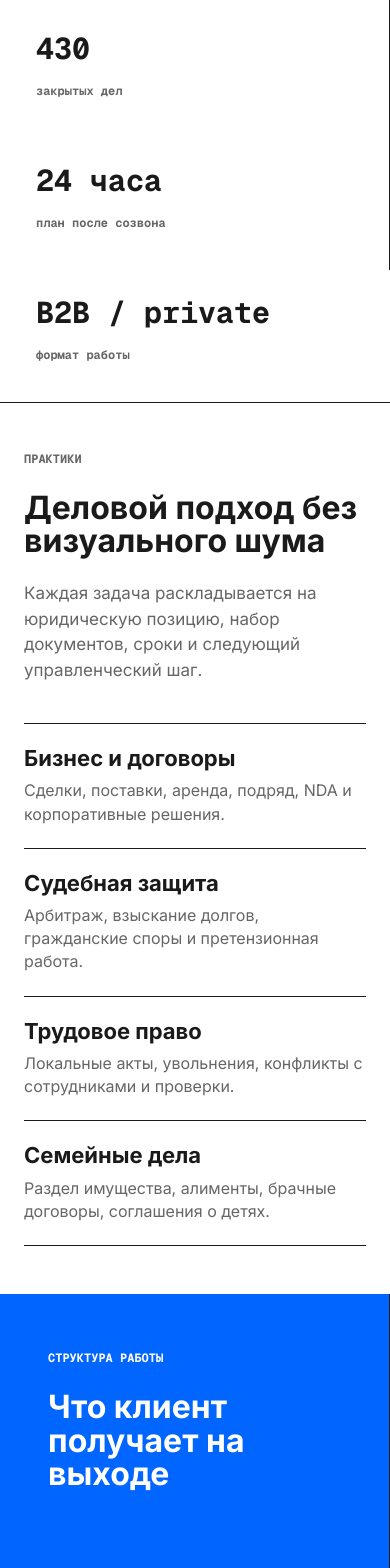
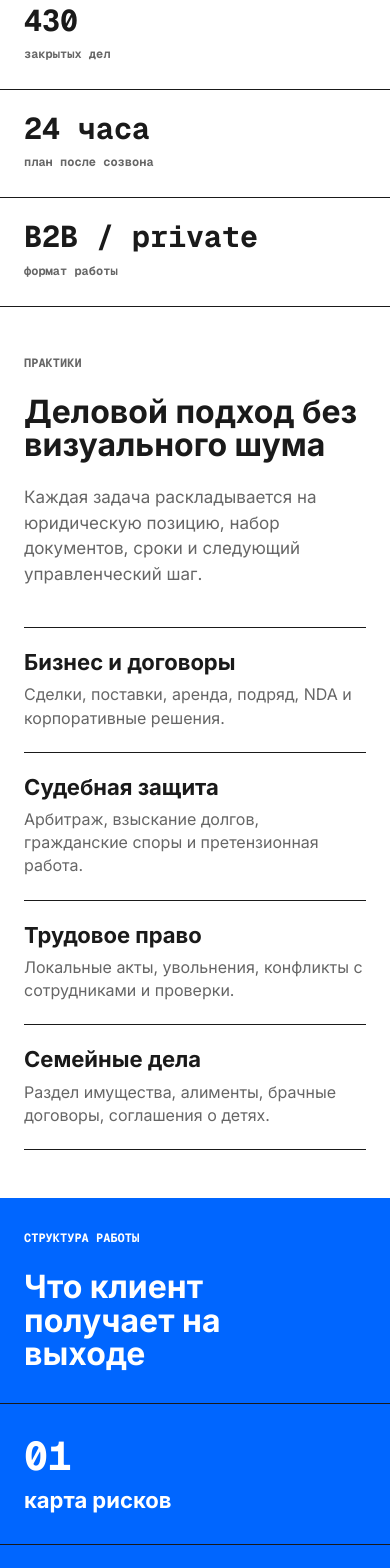
Before and after one commit to 1Alex4949031/juridical-consulting, a Vue app: page / in a window 390 px wide. Shown: the part 1260-2828 px from the top of the page. Built offline with nearby package versions, Linux system fonts and the light colour scheme.

Commit message:
Changed Styles

```diff
--- a/src/components/ConsultationPanel.vue
+++ b/src/components/ConsultationPanel.vue
@@ -484,6 +484,22 @@ function selectPractice(service: { key: string; id: string }) {
     grid-template-columns: 1fr;
   }
 
+  .impact-title,
+  .impact-cell {
+    min-height: auto;
+    border-right: 0;
+    border-bottom: 1px solid var(--border-primary);
+    padding: 32px 24px;
+  }
+
+  .impact-cell:last-child {
+    border-bottom: 0;
+  }
+
+  .impact-cell {
+    gap: var(--space-3);
+  }
+
   .field-grid label:nth-child(3) {
     grid-column: auto;
   }
@@ -503,25 +519,35 @@ function selectPractice(service: { key: string; id: string }) {
   }
 
   .contact-promises {
-    grid-template-columns: repeat(2, minmax(0, 1fr));
-    gap: var(--space-2);
-    border-top: 0;
+    grid-template-columns: 1fr;
+    gap: 0;
+    border-top: 1px solid #484848;
     padding-top: 0;
   }
 
   .contact-promises article:nth-child(3) {
-    display: none;
+    display: grid;
   }
 
   .contact-promises article {
-    display: block;
-    border: 1px solid #707070;
-    padding: var(--space-2);
+    grid-template-columns: 38px minmax(0, 1fr);
+    gap: 2px var(--space-3);
+    border-bottom: 1px solid #484848;
+    padding: 16px 0;
   }
 
-  .contact-promises strong,
+  .contact-promises article:last-child {
+    border-bottom: 0;
+  }
+
+  .contact-promises strong {
+    display: block;
+    grid-row: span 2;
+  }
+
   .contact-promises p {
-    display: none;
+    display: block;
+    font-size: 0.8125rem;
   }
 }
 </style>
--- a/src/components/HeroBento.vue
+++ b/src/components/HeroBento.vue
@@ -215,6 +215,10 @@ defineProps<{
   .proof-strip {
     grid-template-columns: repeat(2, minmax(0, 1fr));
   }
+
+  .proof-cell:nth-child(-n + 2) {
+    border-bottom: 1px solid var(--border-primary);
+  }
 }
 
 @media (max-width: 560px) {
@@ -225,5 +229,16 @@ defineProps<{
   .proof-strip {
     grid-template-columns: 1fr;
   }
+
+  .proof-cell {
+    min-height: 108px;
+    border-right: 0;
+    border-bottom: 1px solid var(--border-primary);
+    padding: 24px;
+  }
+
+  .proof-cell:last-child {
+    border-bottom: 0;
+  }
 }
 </style>
```
